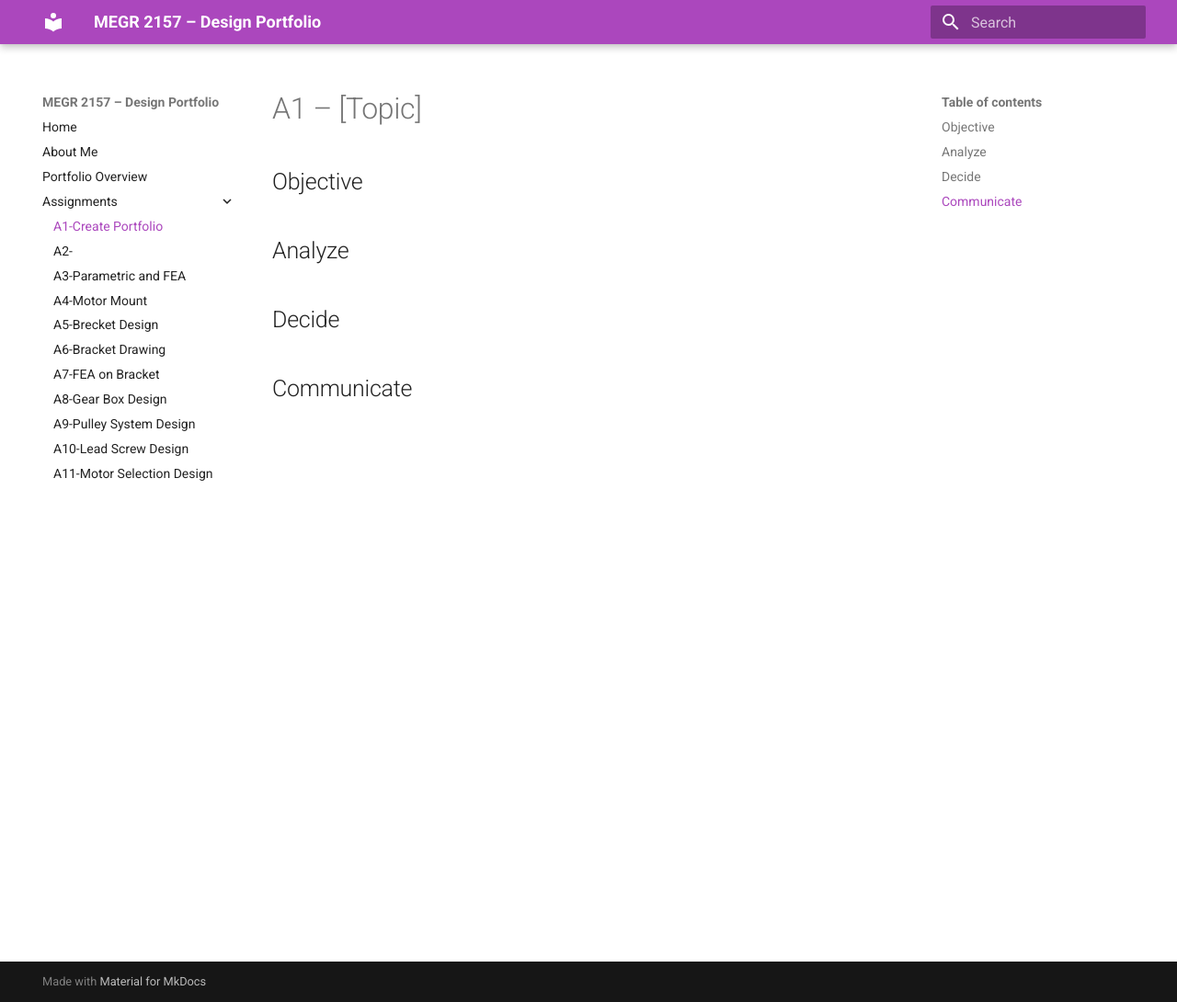
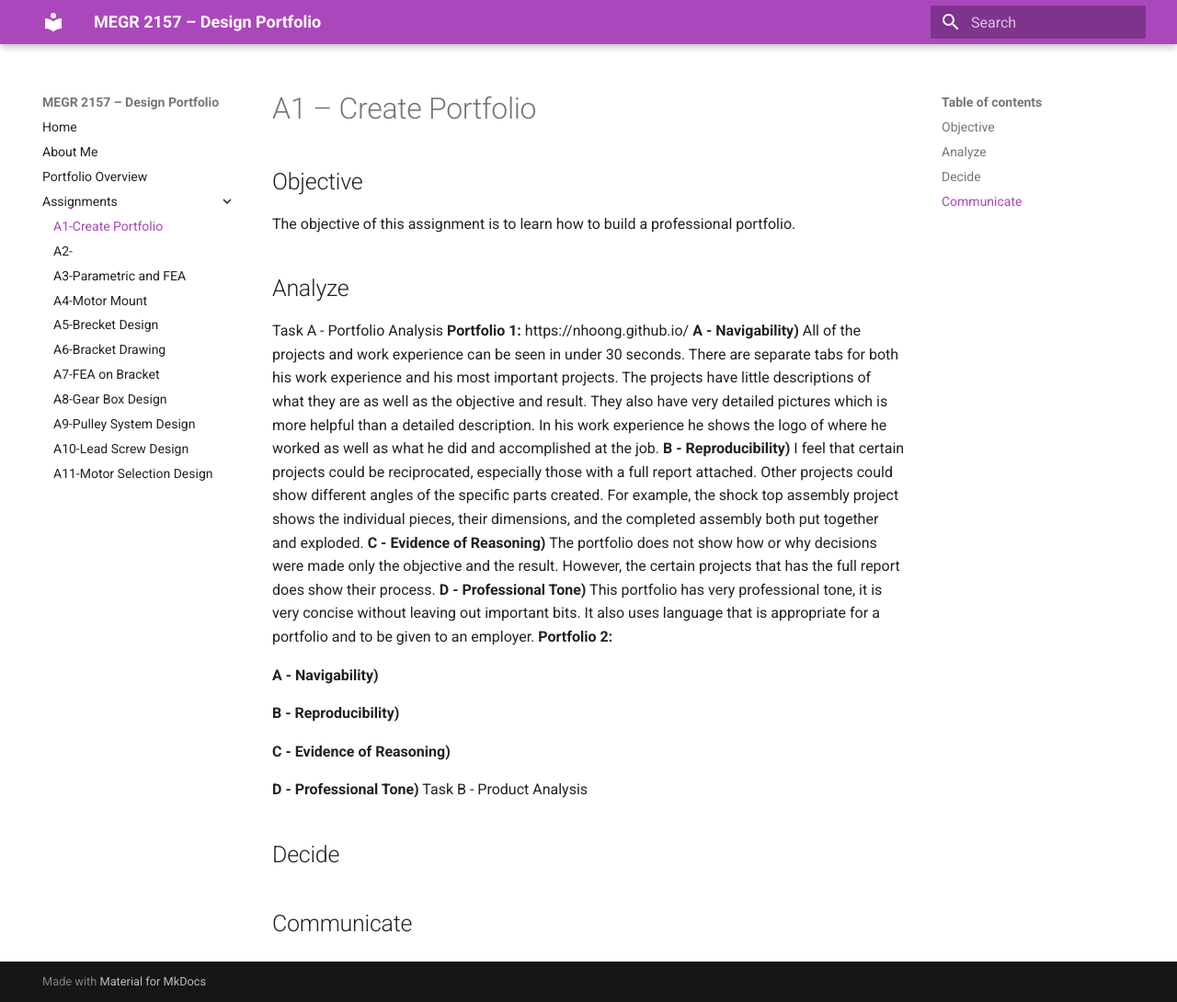
Before and after one commit to lexiecox628/megr2157-portfolio, an MkDocs documentation site: the page built from docs/assignments/A01/index.md, in a window 1280 px wide and 1090 px high. Shown: the whole window at 92% size. Built offline with MkDocs 1.6.1 and Material for MkDocs 9.7.7, drawn with Linux system fonts in a browser that asks for light colours.

Commit message:
1st portfolio analyzed

```diff
--- a/docs/assignments/A01/index.md
+++ b/docs/assignments/A01/index.md
@@ -1,10 +1,26 @@
-# A1 – [Topic]
+# A1 – Create Portfolio
 
 ## Objective
-
+The objective of this assignment is to learn how to build a professional portfolio.
 
 ## Analyze
+Task A - Portfolio Analysis
+**Portfolio 1:**
+https://nhoong.github.io/
+**A - Navigability)** All of the projects and work experience can be seen in under 30 seconds. There are separate tabs for both his work experience and his most important projects. The projects have little descriptions of what they are as well as the objective and result. They also have very detailed pictures which is more helpful than a detailed description. In his work experience he shows the logo of where he worked as well as what he did and accomplished at the job.
+**B - Reproducibility)** I feel that certain projects could be reciprocated, especially those with a full report attached. Other projects could show different angles of the specific parts created. For example, the shock top assembly project shows the individual pieces, their dimensions, and the completed assembly both put together and exploded.
+**C - Evidence of Reasoning)** The portfolio does not show how or why decisions were made only the objective and the result. However, the certain projects that has the full report does show their process.
+**D - Professional Tone)** This portfolio has very professional tone, it is very concise without leaving out important bits. It also uses language that is appropriate for a portfolio and to be given to an employer.
+**Portfolio 2:**
 
+**A - Navigability)**
+
+**B - Reproducibility)**
+
+**C - Evidence of Reasoning)**
+
+**D - Professional Tone)**
+Task B - Product Analysis
 
 ## Decide
 
```
